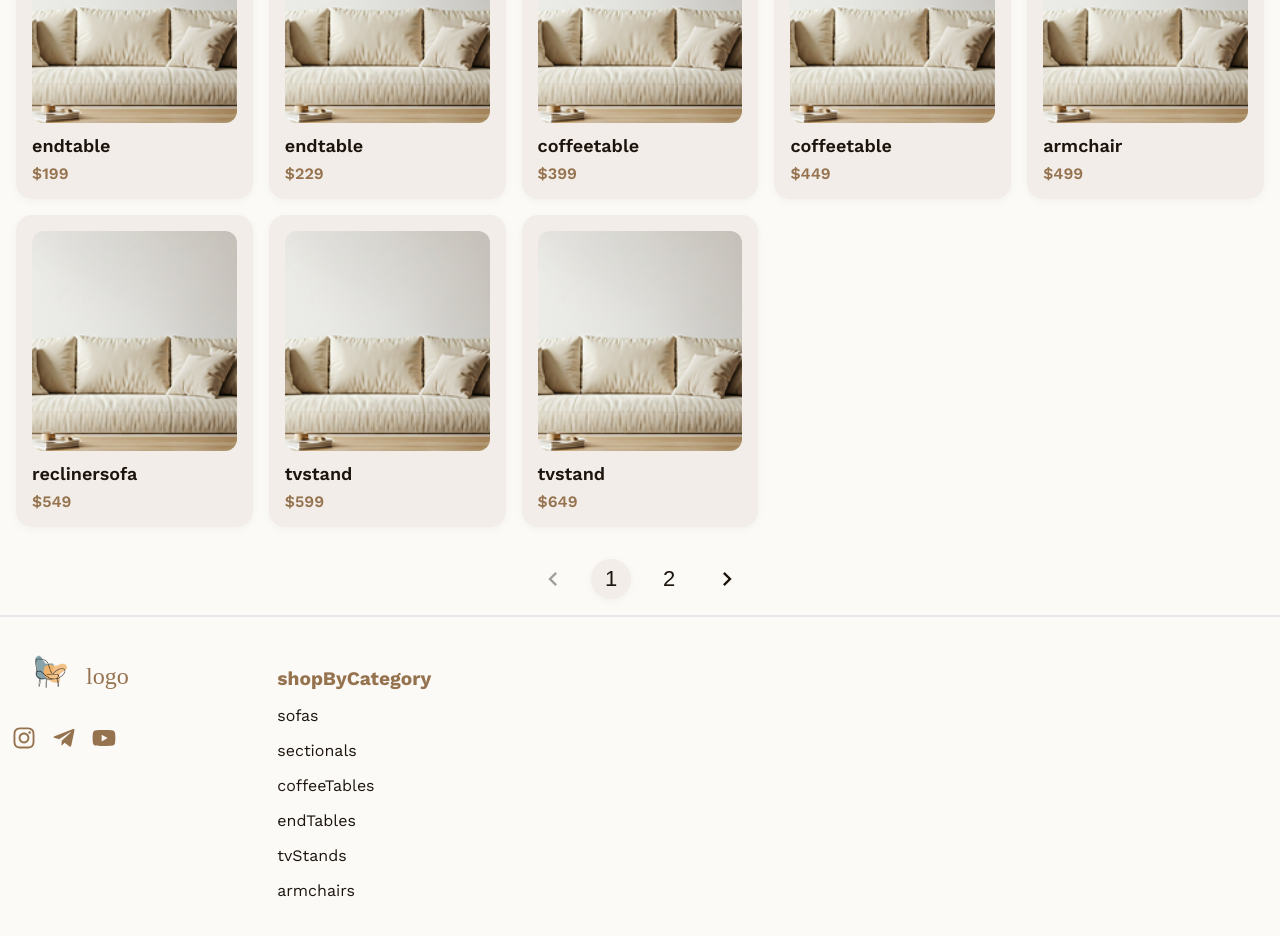
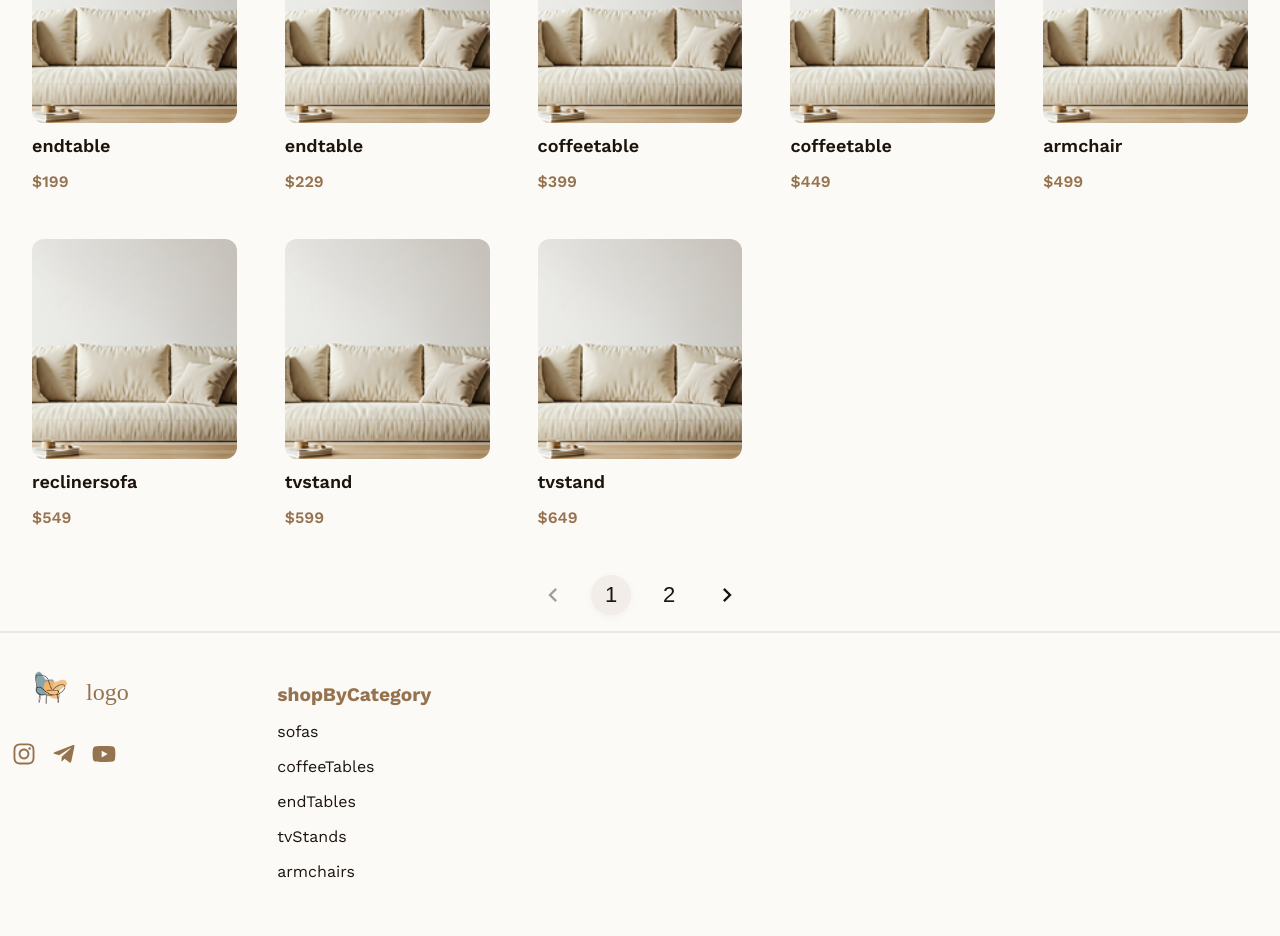
Before and after one commit to dilmurodivcc/m-mebel, a Next.js app: page /category in a window 1280 px wide. Shown: the part 460-1396 px from the top of the page. Built offline with nearby package versions, Linux system fonts and the light colour scheme; a web font is replaced by a local one.

Commit message:
FIX/UPGRADE: routing lag and description for category

```diff
--- a/src/app/category/page.tsx
+++ b/src/app/category/page.tsx
@@ -13,6 +13,9 @@ import { BsList } from "react-icons/bs";
 import { useRouter } from "next/navigation";
 import { products } from "@/data/products";
 import { useTranslation } from "react-i18next";
+export const dynamic = "force-dynamic";
+
+import Link from "next/link";
 
 const mockProducts = products;
 
@@ -130,7 +133,6 @@ const Category = () => {
   const handleCategoryClick = (cat: string) => {
     if (cat === t("allCategories")) {
       setSelectedCategories([]);
-      // Clear selected category from store when "Barchasi" is clicked
       useCategoryStore.getState().setSelectedCategory("");
     } else if (selectedCategories.includes(cat)) {
       setSelectedCategories(selectedCategories.filter((c) => c !== cat));
@@ -252,7 +254,6 @@ const Category = () => {
             </button>
           </div>
         </div>
-        {/* Products */}
         <div
           className={
             layout === "grid"
@@ -261,13 +262,12 @@ const Category = () => {
           }
         >
           {paginatedProducts.map((product) => (
-            <div
+            <Link
+              href={`/product/${product.id}`}
               key={product.id}
               className={`product-card category-product-card${
                 layout === "grid" ? " grid" : " list"
               }`}
-              onClick={() => router.push(`/product/${product.id}`)}
-              style={{ cursor: "pointer" }}
             >
               <img
                 src={product.image}
@@ -276,15 +276,20 @@ const Category = () => {
                   layout === "grid" ? " grid" : " list"
                 }`}
               />
-              <div>
+              <div className="category-product-content">
                 <div className="category-product-name">
                   {t(product.name.toLowerCase().replace(/\s+/g, ""))}
                 </div>
+                {layout === "list" && (
+                  <div className="category-product-description">
+                    {t(product.description.toLowerCase().replace(/\s+/g, ""))}
+                  </div>
+                )}
                 <div className="category-product-price">
                   ${product.price.toLocaleString()}
                 </div>
               </div>
-            </div>
+            </Link>
           ))}
         </div>
         <div className="category-pagination">
--- a/src/app/layout.tsx
+++ b/src/app/layout.tsx
@@ -1,4 +1,6 @@
 import "../scss/main.scss";
+import { Suspense } from "react";
+import Loading from "./loading";
 
 export default function RootLayout({
   children,
@@ -11,7 +13,9 @@ export default function RootLayout({
         <title>Mabel</title>
       </head>
       <body>
-        <div className="container">{children}</div>
+        <Suspense fallback={<Loading />}>
+          <div className="container">{children}</div>
+        </Suspense>
       </body>
     </html>
   );
--- /dev/null
+++ b/src/app/loading.tsx
@@ -0,0 +1,7 @@
+export default function Loading() {
+    return (
+      <div className="loading">
+        loading...
+      </div>
+    );
+  }
--- a/src/app/product/[id]/page.tsx
+++ b/src/app/product/[id]/page.tsx
@@ -9,7 +9,7 @@ import { getProductById } from "@/data/products";
 import { useThemeStore } from "@/app/theme/store";
 import { useTranslation } from "react-i18next";
 
-
+export const dynamic = "force-dynamic";
 
 const ProductDetail = () => {
   const { t } = useTranslation();
--- a/src/components/layout/Footer.tsx
+++ b/src/components/layout/Footer.tsx
@@ -2,18 +2,20 @@ import React from "react";
 import { FaInstagram, FaTelegramPlane } from "react-icons/fa";
 import { FaYoutube } from "react-icons/fa";
 import { useTranslation } from "react-i18next";
+import Link from "next/link";
+import { useCategoryStore } from "@/app/category/store";
 
 const categories = [
-  { name: "sofas", path: "/category/sofas" },
-  { name: "sectionals", path: "/category/sectionals" },
-  { name: "coffeeTables", path: "/category/coffee-tables" },
-  { name: "endTables", path: "/category/end-tables" },
-  { name: "tvStands", path: "/category/tv-stands" },
-  { name: "armchairs", path: "/category/armchairs" },
+  { name: "sofas" },
+  { name: "coffeeTables" },
+  { name: "endTables" },
+  { name: "tvStands" },
+  { name: "armchairs" },
 ];
 
 const Footer = () => {
   const { t } = useTranslation();
+  const setSelectedCategory = useCategoryStore((state) => state.setSelectedCategory);
 
   return (
     <footer className="footer">
@@ -54,7 +56,12 @@ const Footer = () => {
           <li className="title">{t("shopByCategory")}</li>
           {categories.map((cat) => (
             <li key={cat.name}>
-              <a href={cat.path}>{t(cat.name)}</a>
+              <Link
+                href="/category"
+                onClick={() => setSelectedCategory(cat.name)}
+              >
+                {t(cat.name)}
+              </Link>
             </li>
           ))}
         </ul>
--- a/src/components/layout/Header.tsx
+++ b/src/components/layout/Header.tsx
@@ -55,7 +55,6 @@ const Header = () => {
   const pathname = usePathname();
   const isHomePage = pathname === "/";
 
-  // Search functionality
   useEffect(() => {
     if (searchQuery.trim().length > 0) {
       const filtered = products.filter(
@@ -63,7 +62,7 @@ const Header = () => {
           product.name.toLowerCase().includes(searchQuery.toLowerCase()) ||
           product.category.toLowerCase().includes(searchQuery.toLowerCase())
       );
-      setSearchResults(filtered.slice(0, 5)); // Show max 5 results
+      setSearchResults(filtered.slice(0, 5));
       setShowSearchResults(true);
     } else {
       setSearchResults([]);
@@ -88,7 +87,6 @@ const Header = () => {
   };
 
   const handleSearchInputBlur = () => {
-    // Delay hiding to allow clicking on results
     setTimeout(() => {
       setShowSearchResults(false);
     }, 200);
@@ -105,7 +103,6 @@ const Header = () => {
       if (isDropdownOpen && target && !target.closest(".dropdown-content")) {
         setIsDropdownOpen(false);
       }
-      // Close search results when clicking outside
       if (showSearchResults && target && !target.closest(".search-container")) {
         setShowSearchResults(false);
       }
@@ -193,11 +190,6 @@ const Header = () => {
           </ul>
         )}
         <ul className="btn-group">
-          {/* <li>
-            <button className="primary-btn">
-              <IoSearchOutline />
-            </button>
-          </li> */}
           <li>
             <button className="primary-btn" onClick={toggleTheme}>
               {theme === "light" ? <LuSunMedium /> : <LuMoon />}
--- a/src/components/providers/ThemeProvider.tsx
+++ b/src/components/providers/ThemeProvider.tsx
@@ -22,7 +22,6 @@ export default function ThemeProvider({ children }: ThemeProviderProps) {
     }
   }, [theme, mounted]);
 
-  // Prevent hydration mismatch by not rendering until mounted
   if (!mounted) {
     return null;
   }
--- a/src/scss/pages/_category.scss
+++ b/src/scss/pages/_category.scss
@@ -101,7 +101,6 @@
   left: 0;
   top: 110%;
   width: 100%;
-  background: var(--bg-secondary);
   border: 3px solid var(--border-color);
   border-radius: 12px;
   box-shadow: 0 4px 16px rgba(0, 0, 0, 0.08);
@@ -114,7 +113,6 @@
   cursor: pointer;
   font-size: 15px;
   color: var(--text);
-  background: var(--bg-secondary);
   transition: background 0.15s, color 0.15s;
 }
 
@@ -184,8 +182,6 @@
 
 .category-product-card {
   border-radius: 16px;
-  background: var(--bg-secondary);
-  box-shadow: 0 2px 8px rgba(0, 0, 0, 0.04);
   padding: 20px;
   display: flex;
   gap: 20px;
@@ -201,12 +197,19 @@
 
   &.list {
     flex-direction: row;
-    align-items: center;
+    justify-content: start;
+    align-items: flex-start;
+
+    .category-product-name {
+      font-size: 22px;
+    }
+    .category-product-price {
+      font-size: 18px;
+    }
   }
 
   &:hover {
     transform: translateY(-2px);
-    box-shadow: 0 4px 16px rgba(0, 0, 0, 0.08);
   }
 }
 
@@ -221,10 +224,17 @@
   }
 
   &.list {
-    width: 120px;
-    height: 120px;
+    width: 200px;
+    height: 200px;
     flex-shrink: 0;
   }
+}
+
+.category-product-content {
+  display: flex;
+  flex-direction: column;
+  gap: 8px;
+  flex: 1;
 }
 
 .category-product-name {
@@ -232,6 +242,14 @@
   font-size: 18px;
   color: var(--text);
   margin-bottom: 8px;
+}
+
+.category-product-description {
+  color: var(--text-tertiary);
+  font-size: 14px;
+  line-height: 1.5;
+  margin-bottom: 8px;
+  max-width: 600px;
 }
 
 .category-product-price {
@@ -251,6 +269,10 @@
   .category-product-img.list {
     width: 100%;
     height: 200px;
+  }
+
+  .category-product-description {
+    max-width: 100%;
   }
 }
 // Pagination
```
Also changed, not shown: src/app/page.tsx (+12 -4 lines).
